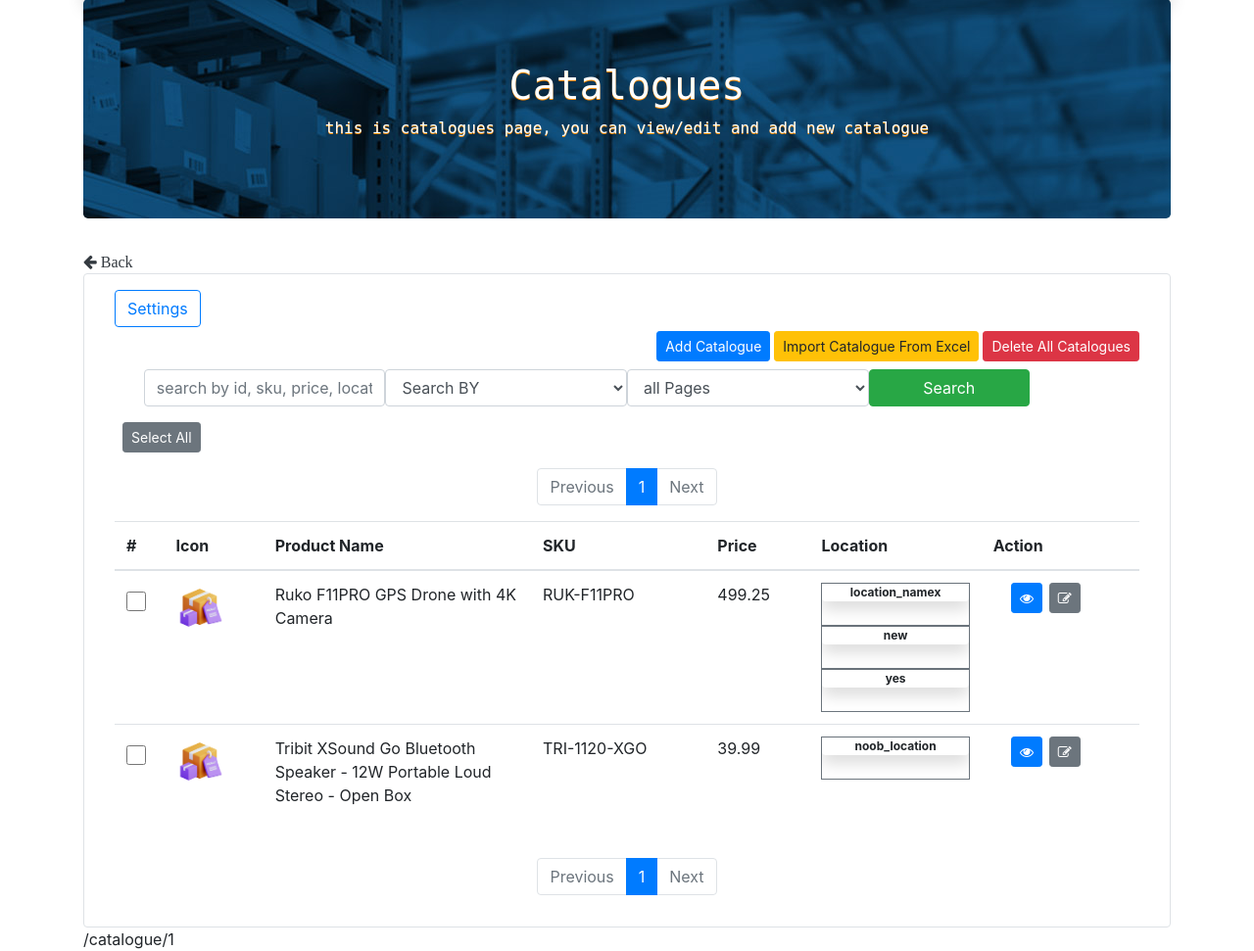
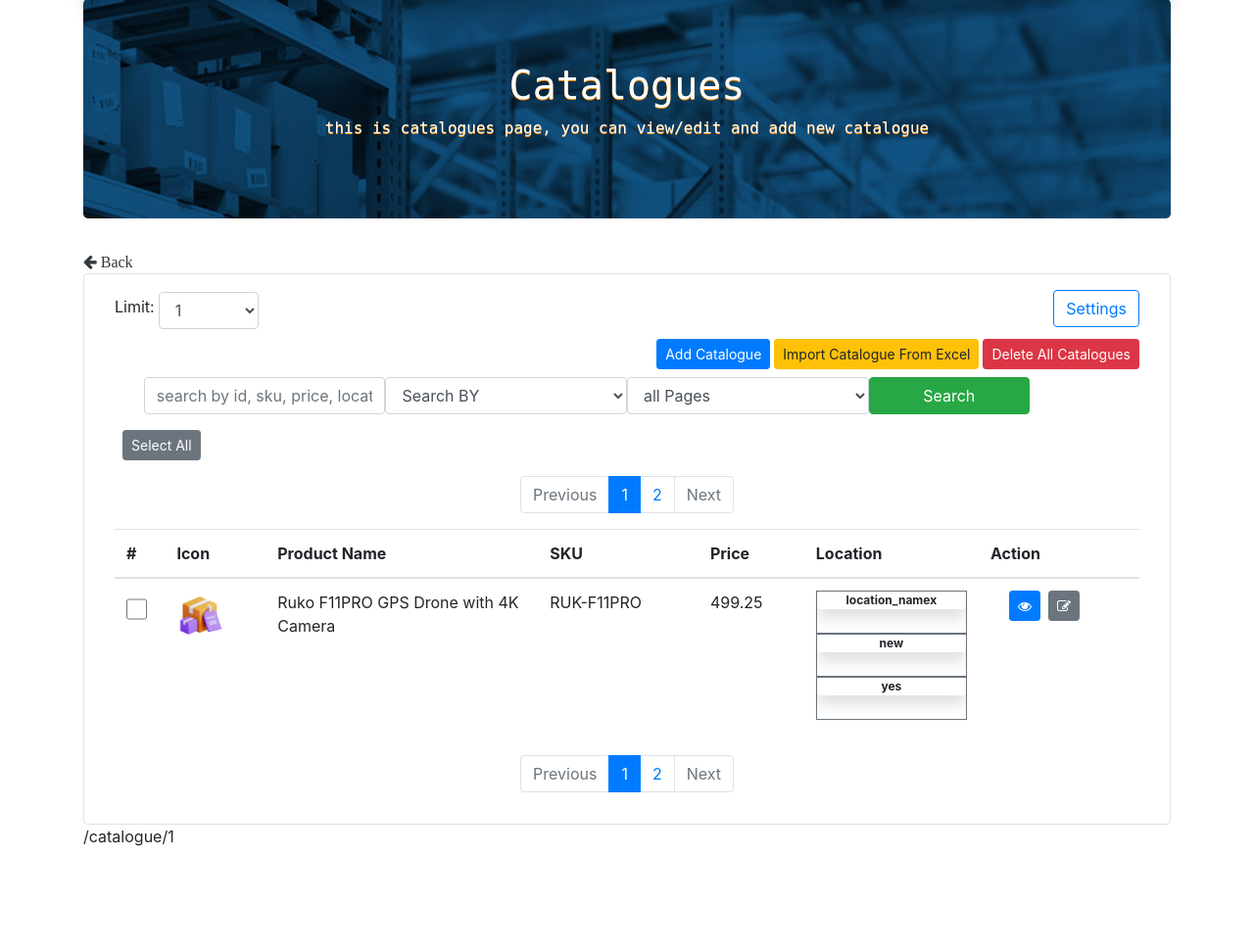
Before and after one commit to MahmoudHegazi/inventory_app, a Flask app: page /catalogues in a window 1280 px wide. Shown: the part 77-1048 px from the top of the page at 98% size. After the commit the page ends 941 px from the top, so only its background shows below. Run offline with Flask 2, Linux system fonts and the light colour scheme; a user stored in the database is signed in; data comes from the database, SQL or seed files in the repository; some libraries are stand-ins or nearby versions.

Commit message:
limit per page componet

```diff
--- a/app/__init__.py
+++ b/app/__init__.py
@@ -13,7 +13,6 @@ app = Flask(__name__, template_folder='templates', static_folder='static')
 app.config['SECRET_KEY'] = 'hGjj6dq4fvnsyMBMpcXlh8-faN3EhMKRvYG1T-l5-YzHHtdFa4sqp9wJH0kwE0lIBmonkEY4mT1j3ZjyFQD1badAZukd5w62gVTQ1MgTLRa61kcNhcTGIj9cDh8chUVllIIY'
 app.config['SQLALCHEMY_TRACK_MODIFICATIONS'] = True
 app.config['SQLALCHEMY_DATABASE_URI'] = 'mysql://mr204h:Ilda2011@localhost/inventory123?charset=utf8mb4'
-# app.config['SQLALCHEMY_DATABASE_URI'] = 'mysql://dbmasteruser:Success2023!@ls-78a3019a69abb8942e164ba31b7f79d941a5b928.cm1krsomo3zh.ca-central-1.rds.amazonaws.com/inventory123?charset=utf8mb4'
 app.config['UPLOAD_FOLDER'] = UPLOAD_FOLDER
 app.config['MAX_CONTENT_LENGTH'] = 50 * 1024 * 1024
 app.config['AUTH_ALLOWED_FILES'] = {'png', 'jpg', 'jpeg', 'gif'}
--- a/app/main.py
+++ b/app/main.py
@@ -440,3 +440,22 @@ def search():
             return jsonify({'code': 404, 'succeess': False, 'message': 'invalid search, unknown table'})
     else:
         return jsonify({'code': 400, 'succeess': False, 'message': 'invalid search request'})
+
+
+# store limit in session with ajax
+# this search function works with js search component dynamic for all app searchs
+@main.route('/save_limit', methods=['POST', 'GET'])
+@login_required
+@vendor_permission.require()
+def savelimit():
+    try:
+        # confirm both side client and server number will set in session is valid integer
+        limit = request.json.get('limit', 10)
+        limit = limit if isinstance(limit, int) else 10
+        session['limit'] = limit
+        code = 200
+    except Exception as e:
+        print('System error in savelimit, info: {}'.format(sys.exc_info()))
+        code = 500
+    finally:
+        return jsonify({'code': code})
--- a/app/routes.py
+++ b/app/routes.py
@@ -23,10 +23,12 @@ from flask import request as flask_request
 routes = Blueprint('routes', __name__, template_folder='templates', static_folder='static')
 
 
-def makePagination(page=1, query_obj=None, callback=()):
+def makePagination(page=1, query_obj=None, callback=(), limit_parm=10):
     import math
     try:
-        limit = 10
+        # save integer limit , so can passed direct from query paramter and auto handle incase invalid query paramter set (no code in endpoint)
+        str_limit = str(limit_parm).strip()
+        limit = int(str_limit) if str_limit and str_limit.isnumeric() else 10
         offset = 0
         # limit == 0 means no need data
         if limit < 1:
@@ -120,7 +122,8 @@ def catalogues():
         pagination = makePagination(
             request.args.get('page', 1),
             Catalogue.query.filter_by(user_id=current_user.id),
-            lambda total_pages: [url_for('routes.catalogues', page=page_index) for page_index in range(1, total_pages+1)]
+            lambda total_pages: [url_for('routes.catalogues', page=page_index) for page_index in range(1, total_pages+1)],
+            limit_parm=session.get('limit', 10)
         )
         catalogues_excel = CatalogueExcelForm()
         delete_catalogues = removeCataloguesForm()
@@ -543,7 +546,8 @@ def listings():
         pagination = makePagination(
                 request.args.get('page', 1),
                 user_dashboard_listings_q,
-                lambda total_pages: [url_for('routes.listings', page=page_index) for page_index in range(1, total_pages+1)]
+                lambda total_pages: [url_for('routes.listings', page=page_index) for page_index in range(1, total_pages+1)],
+                limit_parm=session.get('limit', 10)
         )
         user_dashboard_listings = pagination['data']
 
--- a/app/static/assets/css/styles.css
+++ b/app/static/assets/css/styles.css
@@ -91,6 +91,17 @@ color_lightpink {
     margin-right: auto !important;
     max-width: 90% !important;
 }
+.w_max_content {
+    width:max-content !important;
+}
+.minw_max_content {
+    min-width: max-content !important;
+}
+.w_100px {
+    min-width:100px !important;
+    max-width:100px !important;
+    width:100px !important;
+}
 
 .header_bg {
     background-attachment: fixed;
--- a/app/static/assets/js/app.js
+++ b/app/static/assets/js/app.js
@@ -771,6 +771,174 @@ function multipleSelectComponent(checkboxSelector='', dataLabel='', actionModals
    console.log('multipleSelectComponent not started');
   }
 }
+
+
+
+// this component asynced with flask so it not require any code in flask endpoints so it final result tretet as normal request to page with query limit paramter
+function limitPerPageComponent(){
+  if ($("#limit_select").length && $("#custom_limit_cont").length && $("#custom_limit_option").length && $("#custom_limit_input").length && $("#set_custom_btn").length && $("#limit_select").attr('data-save-limit')){
+
+    const maxLimit = 1000;
+    let previousLimit = null;
+
+    // function prevent editing form html and broke functionality always return valid number bigger than 0 and less than max for server request length variables also private protected no access outside
+    const limitOr10 = (l)=>{
+      let limit = String(l).trim();
+      // parseInt will handle float
+      return ((limit && !(isNaN(limit)) && limit <= maxLimit && limit > 0) === true) ? parseInt(limit) : 10;
+    }
+
+    async function setLimitAJAX(limit){
+      let success = true;
+      try {
+        const res = await fetch($("#limit_select").attr('data-save-limit'), {
+          method: 'POST',
+          credentials: "same-origin",
+          headers:{
+            "Content-Type": "application/json"
+          },
+          body: JSON.stringify({limit}),
+        });
+        const data = await res.json();
+        console.log(data);
+        if (!data || data.code != 200){
+          success = false;
+        }
+      } catch (error){
+        console.warn('error while sending ajax request, no intenert connection maybe', error);
+        success = false;
+      }
+      return success;
+    }
+
+    async function onLimitChange(e){
+
+      if ($(e.currentTarget).length){
+
+        if ($(e.currentTarget).val()){
+          // direct change page limit (casted only if selected value not custom)
+
+          // ! if you need switch from custom to the inital value also cast reload remove this (safe) only removed if limitOptionExit removed, if limitOptionExit removed not need remove this, if removed this remove previousLimit
+          // for better UX if user selected value before and switch to custom to test and back to the previous selected value not reload page (ux only not effect values or types) use only if to set previous as page reload after new value valid assigned
+          if (previousLimit && previousLimit == $(e.currentTarget).val()){
+            $("#custom_limit_cont").css('display', 'none');
+            return false;
+          }
+
+          // hide custom
+          $("#custom_limit_cont").css('display', 'none');
+          $("#limit_select").prop('disabled', true);
+          $("#limit_select").removeAttr('title');
+
+          // set number of limit using ajax to session (note incase any invalid number gotten return default 10) !! for secuirty reason if user tried edit html I will not inform him there are error and set the value to 10 as default
+          const selectedLimit = limitOr10($(e.currentTarget).val());
+          const setLimitData = await setLimitAJAX(selectedLimit);
+          reloadOrDisplayError(setLimitData);
+        } else {
+          // custom set page limit (display)
+          $("#custom_limit_cont").css('display', 'block');
+        }
+
+      } else {
+        displayAjaxError('Unable to update limit per page right now, due to system issue please report this problem.', 'danger');
+        console.log('invalid target can not run onLimitChange');
+      }
+    }
+
+    async function handleCustom(){
+
+      const selectedLimit = parseInt(String($("#custom_limit_input").val()).trim());
+      // make sure user enter valid limit number (component controlled by maxLimit private variable (private means can not accessed or edited from console))
+      if (isNaN(selectedLimit) || selectedLimit <= 0 || selectedLimit > maxLimit){
+        displayAjaxError(`Invalid custom limit, please enter number bigger than 0 and less than or equal to ${maxLimit}.`, 'warning');
+        return false;
+      }
+
+
+      // (can remove me safe to repeat action if same custom selected) small performance feature and ux, Avoids not needed ajax call, and page reload, incase user selected same custom limit number, use prop to change the custom option to the exist custom option, and trigger change event so onLimitChange will called and automatic detect this is previous selected as it do dynamiclly and hide the container (this makes sure logic work dynamic when option changed even if it custom created the app handle it, and logic work in circle)
+      const limitOptionExit = $(`#limit_select option[value='${selectedLimit}']`);
+      if (limitOptionExit.length){
+        limitOptionExit.prop('selected', true).trigger('change');
+        return false;
+      }
+
+      $("#limit_select").prop('disabled', true);
+      $("#custom_limit_cont").css('display', 'none');
+      const setLimitData = await setLimitAJAX(selectedLimit);
+      reloadOrDisplayError(setLimitData, onFailureCB=()=>{$("#custom_limit_cont").css('display', 'block');});
+    }
+
+    // This final function is called after ajax for both hard and custom limit, reloading the page or displaying an error message if it fails
+    function reloadOrDisplayError(ajaxSuccess, onFailureCB=null){
+
+      if (ajaxSuccess){
+          // successfull saved limit and update the number, here page will reloaded
+          location.reload();
+      } else {
+          // unable to save limit
+          displayAjaxError('Unable to update limit per page right now, please check your internet connection and try again', 'danger');
+          console.warn('error while saving limit with ajax');
+          $("#limit_select").prop('disabled', false);
+
+          // additonal actions when ajax fails, only used in custom for UX best ux,
+          if (typeof(onFailureCB) === 'function'){
+            onFailureCB();
+          }
+      }
+
+    }
+
+    function setLimitOptionOnLoad(){
+      // set limit when load
+      const sessionLimit = parseInt(String($("#limit_select").attr('data-limit')).trim());
+      // dynamic set max of input based on variable value (only when user uses up and down button)
+      $("#custom_limit_input").prop('max', maxLimit);
+      $("#custom_limit_input").attr('title', `Max Value is ${maxLimit}`);
+
+      // invalid limit provided or session limit not setted yet stop load handle
+      if (isNaN(sessionLimit) || sessionLimit <= 0 || sessionLimit > maxLimit){
+        return false;
+      }
+
+      const limitOption = $(`#limit_select option[value='${sessionLimit}']`);
+      console.log(limitOption.length, sessionLimit);
+      if (limitOption.length > 0){
+        // this handle both, if option is static html, or custom option with same value of static option, eg: user selected custom and enter 100
+        limitOption.eq(0).prop('selected', true);
+      } else {
+        //custom limit setted before as function very strict any other number is custom as it follow rules of limit > 0 and < 1000 max (unkown html option)
+        console.log(`iam the remaning not cast if value is exist already in static options like 100, ${sessionLimit}`);
+        $("#custom_limit_option").before(`<option value="${sessionLimit}">${sessionLimit}</option>`);
+        const newOpt = $(`#limit_select option[value='${sessionLimit}']`);
+        if (newOpt.length){
+          newOpt.prop('selected', true);
+        } else {
+          // this must not happend but incase elm not added detect that and not set the previousLimit as value not selected
+          console.warn('Error, can not create new jquery elm');
+          return false;
+        }
+      }
+
+      // save previous value when page loaded
+      previousLimit = sessionLimit;
+
+      $("#limit_select").attr('title', `selected is ${previousLimit} items per page`);
+    }
+
+    // dynamic set value of saved selected limit using js
+    setLimitOptionOnLoad();
+
+    $("#limit_select").on('change', onLimitChange);
+    $("#set_custom_btn").on('click', handleCustom);
+
+
+    return true;
+  } else {
+    console.warn('unable to start limitPerPageComponent mising required element');
+    return false;
+  }
+}
+
 $(document).ready(async function(){
     applyHoverEffect();
 });
--- a/app/templates/catalogues.html
+++ b/app/templates/catalogues.html
@@ -6,8 +6,27 @@
 <div class="container border rounded p-3">
   {% include 'messages.html' %}
   <img src="{{url_for('static', filename='assets/images/loading_circle.gif')}}" class="loading_circle" style="display:none;" />
-
   <div class="container-fluid content_container">
+    <div class="d-flex justify-content-between align-items-center mb-2">
+        <!-- per page limit -->
+        {% set limit = session["limit"] %}
+        <div class="d-flex justify-content-center align-items-center w_max_content">
+          <label class="mr-1 minw_max_content">Limit: </label>
+          <select id="limit_select" name="limit" class="form-control" data-save-limit="{{url_for('main.savelimit')}}" data-limit="{{limit}}">
+            <option value="10">10</option>
+            <option value="25">25</option>
+            <option value="50">50</option>
+            <option value="100">100</option>
+            <option id="custom_limit_option" value="">custom</option>
+          </select>
+          <div style="display:none;" id="custom_limit_cont">
+            <div class="d-flex justify-content-center align-items-center">
+              <input class="form-control mx-1 w_100px" type="number" id="custom_limit_input" value="" placeholder="custom" min="1">
+              <button class="btn btn-sm btn-primary ml minw_max_content" id="set_custom_btn">Set Custom</button>
+            </div>
+          </div>
+        </div>
+        <!-- per page limit end -->
         <!-- settings menu-->
         <div id="settings_toast_cont">
           <button type="button" class="btn btn-outline-primary mb-1" id="open_settings">Settings</button>
@@ -23,6 +42,7 @@
                          <option value="table" selected="selected">Table</option>
                          <option value="card">Card</option>
                       </select>
+                   </div>
                 </div>
              </div>
           </div>
@@ -220,7 +240,8 @@ const paginationBtns = {% if pagination_btns %}{{pagination_btns|tojson|safe}}{%
 const paginationPage = {{ request.args.get('page', 1) }};
 displayPaginationComponent(paginationBtns, paginationPage, ['catalogues_pag1', 'catalogues_pag2']);
 toggleSettingsToast();
-
+// limit per page component
+limitPerPageComponent();
 
 
 const actionModalsArray = [
@@ -404,5 +425,7 @@ if ($("#add_multiple_listing").length){
   });
 }
 
+
+
 </script>
 {% endblock page_scripts %}
```
Also changed, not shown: app/templates/listings.html (+25 -1 lines). Lines whose indentation alone changed are shown as unchanged.
